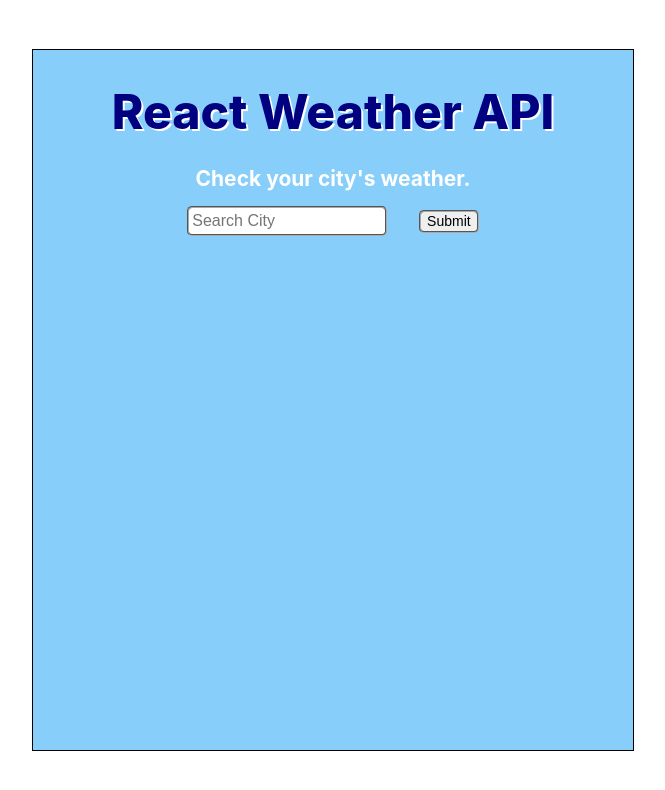
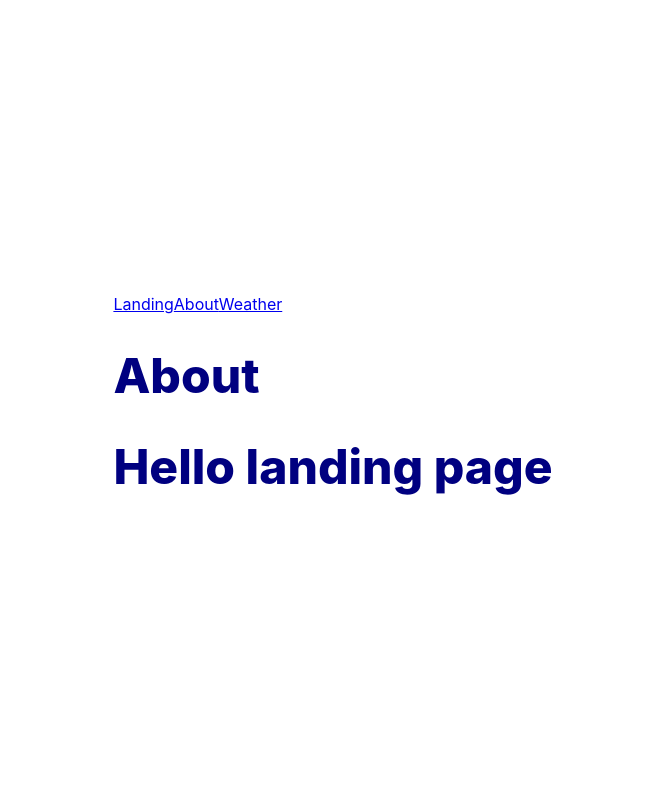
Before and after one commit to DannyShien/Weather-App, a React (Create React App) app: page /about in a window 1280 px wide. Shown: the top 790 px of the page, without its empty margins (307-972 px from the left). Built offline with nearby package versions, Linux system fonts and the light colour scheme.

Commit message:
install react-router-dom and set some routes

```diff
--- a/package.json
+++ b/package.json
@@ -5,6 +5,7 @@
   "dependencies": {
     "react": "^16.6.3",
     "react-dom": "^16.6.3",
+    "react-router-dom": "^4.3.1",
     "react-scripts": "2.1.1"
   },
   "scripts": {
--- /dev/null
+++ b/src/About.js
@@ -0,0 +1,11 @@
+import React from 'react';
+
+const About = (props) => {
+    return (
+        <div classname = 'about'>
+            <h1>About</h1>
+        </div>
+    );
+};
+
+export default About;
--- a/src/App.js
+++ b/src/App.js
@@ -1,12 +1,29 @@
 import React, { Component } from 'react';
-// import './App.css';
-import Weather from './Weather'
+import {
+    BrowserRouter as Router,
+    Route,
+    // Link
+}   from 'react-router-dom';
+import Navbar from './Navbar';// import './App.css';
+import Landing from './Landing';
+import About from './About';
+import Weather from './Weather';
+
 
 class App extends Component {
     render() {
         return (
             <div className="App">
-                <Weather />
+                <Router>
+                <div>
+                    <Navbar />
+                    <Route path = '/' exact component = {Landing} />
+                    <Route path = '/about' component = {About} />
+                    <Route path = '/weather' component = {Weather} />
+                    <h1>Hello landing page</h1>
+
+                </div>
+                </Router>
             </div>
         );
     }
--- /dev/null
+++ b/src/Landing.js
@@ -0,0 +1,98 @@
+import React, { Component } from 'react';
+
+
+import Weather from './Weather';
+import CurrentWeather from './CurrentWeather';
+
+// import Key from './config';
+
+
+class Landing extends Component {
+    constructor(props) {
+        super(props);
+        this.state = {
+            weather_data: null,
+            name: '', // city name
+            weather: '',
+            main: '', // weather group parameters
+            description: '', // descriptions of parameters
+            temperature: '',
+            humidity: '',
+            wind: '' // speed
+        }
+    }
+    render() {
+        return (
+            <div>
+                <Weather
+                    onSubmit = {this._onSubmit}
+                    newInput = {this.state.name}
+                    citySearch = {this._citySearch}
+                />
+                {this._showWeatherData()}
+            </div>
+
+        );
+    }
+
+    // When input is submitted, name of city is fetched from API to return weather info.
+    _onSubmit = (event) => {
+        const searchCity = this.state.name
+        event.preventDefault();
+        // console.log(searchCity);
+        console.log('Input Submitted')
+        fetch(`https://api.openweathermap.org/data/2.5/weather?q=${searchCity}&type=accurate&APPID=dee07fae47d614b4f9cb0a8cd0a2cfeb`)
+            .then(r => {
+                return r.json()
+            })
+            .then(obj => {
+                // console.log(obj.weather[0].id)
+                let temp = ((obj.main.temp -273.15) * 9/ 5 + 32).toFixed(1);
+                let weather_condition =  obj.weather.map((bob) => {
+                    return bob.main});
+                    // console.log(weather_condition)
+                let weather_description = obj.weather.map((bob) => {
+                    return bob.description});
+
+                this.setState ({
+                    weather_data: obj,
+                    name: obj.name,
+                    main: weather_condition,
+                    description: weather_description,
+                    temperature: temp,
+                    humidity: obj.main.humidity,
+                    wind: obj.wind.speed
+                })
+                console.log('New info:', obj);
+            });
+
+    }
+
+    // Setting the state for 'name' to be used in the input.
+    _citySearch = (input) => {
+        // console.log(input)
+        this.setState({
+            name: input
+        });
+
+    }
+
+    // checks to see if there is any data, if there is data, render the data.
+    _showWeatherData = () => {
+        if(this.state.weather_data) {
+            return (
+                <CurrentWeather
+                    name = {this.state.name}
+                    weather_condition= {`${this.state.description}`}
+                    temperature = {this.state.temperature}
+                    humidity = {this.state.humidity}
+                    wind = {this.state.wind}
+                />
+            )
+        } else {
+            return (null);
+        }
+    }
+}
+
+export default Landing;
--- /dev/null
+++ b/src/Navbar.js
@@ -0,0 +1,14 @@
+import React from 'react';
+import { Link } from 'react-router-dom';
+
+const Navbar = (props) => {
+    return (
+        <div className = 'navbar'>
+            <Link to = '/'>Landing</Link>
+            <Link to = '/about'>About</Link>
+            <Link to = '/weather'>Weather</Link>
+        </div>
+    );
+};
+
+export default Navbar;
--- a/src/Search.js
+++ b/src/Search.js
@@ -1,6 +1,7 @@
 import React from 'react';
 
-const Search = (props) => {
+
+const Search = (props) => { console.log(props)
     return (
         <form
             className = 'form center'
@@ -24,7 +25,7 @@ const Search = (props) => {
             <button className = 'btn' type = 'submit' value = 'search'>
                 Submit</button>
         </form>
-            );
+    );
 }
 
 export default Search;
--- a/src/Weather.css
+++ b/src/Weather.css
@@ -23,7 +23,7 @@ html, body {
 .weather-container {
     outline: 1px solid black;
     background-color: lightskyblue;
-    height: 700px;
+    height: 550px;
     width: 600px;
     display: flex;
     align-items: center;
@@ -79,16 +79,17 @@ h4 {
     outline: 1px solid black;
     margin-top: 30px;
     text-align: left;
+     color: navy;
 }
 h2 {
     margin: 15px 0;
-    font-size: 28px;
+    font-size: 36px;
     text-transform: uppercase;
     font-weight: 800;
 }
 li {
     list-style-type: none;
-    font-size: 18px;
+    font-size: 22px;
     text-align: center;
     margin: 5px;
 }
--- a/src/Weather.js
+++ b/src/Weather.js
@@ -1,100 +1,22 @@
-import React, { Component } from 'react';
+import React from 'react';
 import Search from './Search';
-import CurrentWeather from './CurrentWeather';
 import './Weather.css';
-// import Key from './config';
 
-
-class Weather extends Component {
-    constructor(props) {
-        super(props);
-        this.state = {
-            weather_data: null,
-            name: '', // city name
-            weather: '',
-            main: '', // weather group parameters
-            description: '', // descriptions of parameters
-            temperature: '',
-            humidity: '',
-            wind: '' // speed
-        }
-    }
-    render() {
+const Weather = (props) =>  { console.log(props)
     return (
         <div className="weather-container center">
             <h1>React Weather API</h1>
             <div className = 'search-bar'>
                 <h4>Check your city's weather.</h4>
                 <Search
-                    onSubmit = {this._onSubmit}
-                    newInput = {this.state.name}
-                    handleChange = {this._citySearch}
+                    onSubmit = {props.onSubmit}
+                    newInput = {props.name}
+                    handleChange = {props.citySearch}
                 />
-
-                    {this._showWeatherData()}
             </div>
         </div>
     );
 }
 
-    // When input is submitted, name of city is fetched from API to return weather info.
-    _onSubmit = (event) => {
-        const searchCity = this.state.name
-        event.preventDefault();
-        // console.log(searchCity);
-        console.log('Input Submitted')
-        fetch(`https://api.openweathermap.org/data/2.5/weather?q=${searchCity}&type=accurate&APPID=dee07fae47d614b4f9cb0a8cd0a2cfeb`)
-            .then(r => {
-                return r.json()
-            })
-            .then(obj => {
-                // console.log(obj.weather[0].id)
-                let temp = ((obj.main.temp -273.15) * 9/ 5 + 32).toFixed(1);
-                let weather_condition =  obj.weather.map((bob) => {
-                    return bob.main});
-                    // console.log(weather_condition)
-                let weather_description = obj.weather.map((bob) => {
-                    return bob.description});
-
-                this.setState ({
-                    weather_data: obj,
-                    name: obj.name,
-                    main: weather_condition,
-                    description: weather_description,
-                    temperature: temp,
-                    humidity: obj.main.humidity,
-                    wind: obj.wind.speed
-                })
-                console.log('New info:', obj);
-            });
-
-    }
-
-    // Setting the state for 'name' to be used in the input.
-    _citySearch = (input) => {
-        // console.log(input)
-        this.setState({
-            name: input
-        });
-
-    }
-
-    // checks to see if there is any data, if there is data, render the data.
-    _showWeatherData = () => {
-        if(this.state.weather_data) {
-            return (
-                <CurrentWeather
-                    name = {this.state.name}
-                    weather_condition= {`${this.state.description}`}
-                    temperature = {this.state.temperature}
-                    humidity = {this.state.humidity}
-                    wind = {this.state.wind}
-                />
-            )
-        } else {
-            return (null);
-        }
-    }
-}
 
 export default Weather;
```
Also changed, not shown: 1 other file (tests, documents, lock files or other folders). Lines whose indentation alone changed are shown as unchanged.
